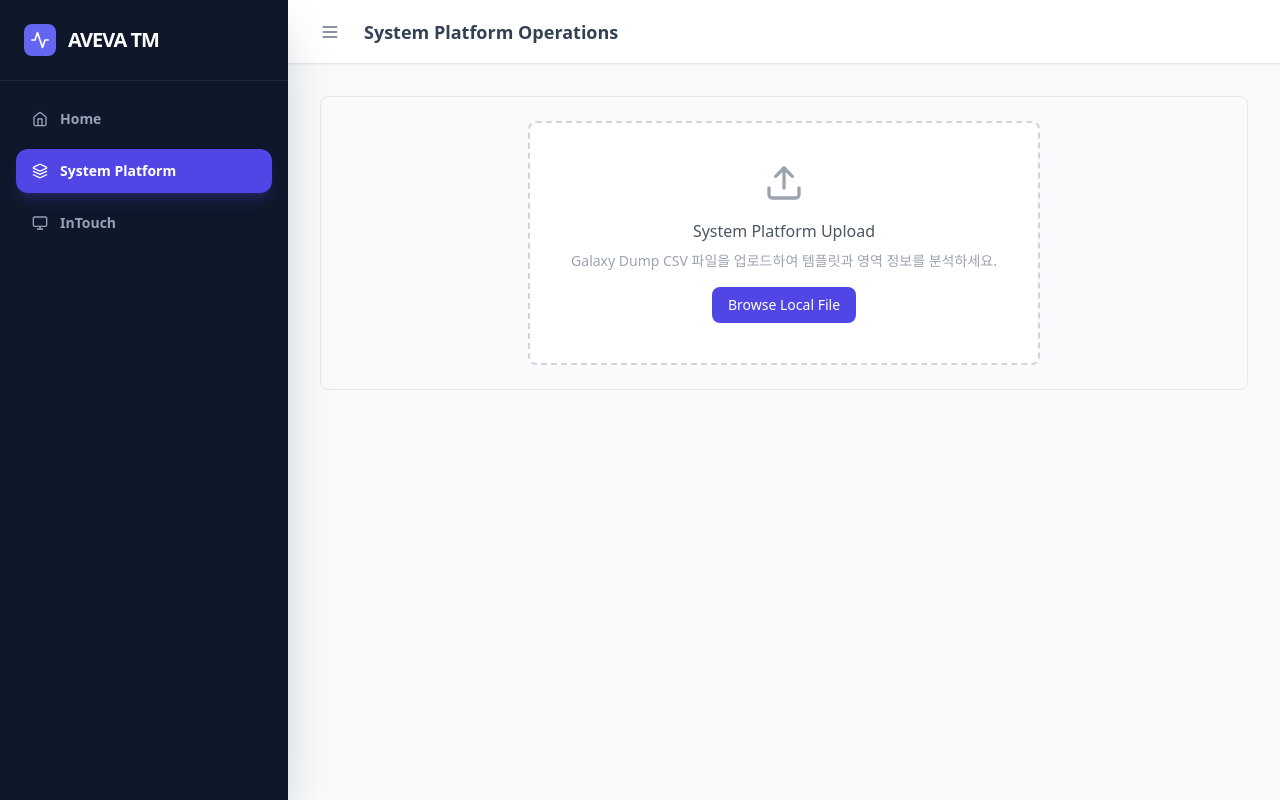
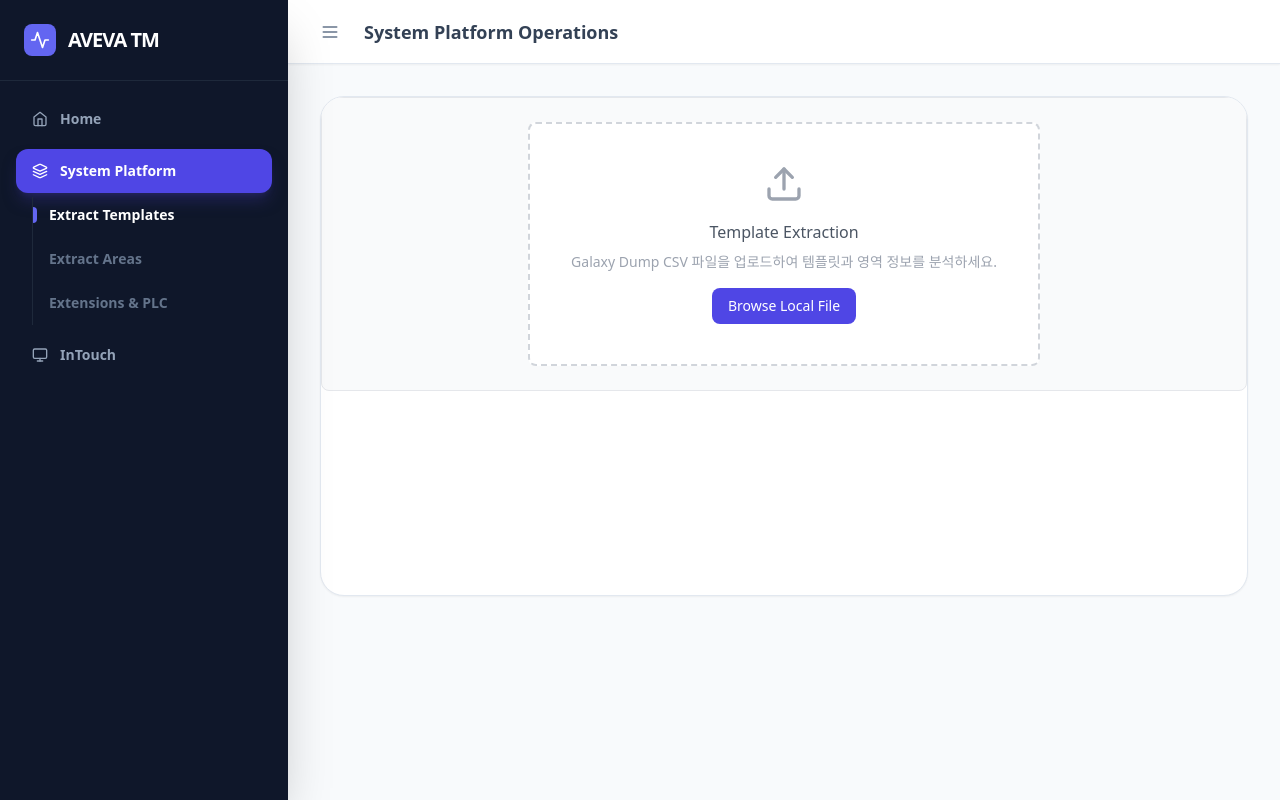
Before and after one commit to chaturu/Aveva_Tag_Manager, a React (Vite) app in the folder web_app/frontend/: page / in a window 1280 px wide. Both pictures are taken after a click on the button "System Platform". Built offline with nearby package versions, Linux system fonts and the light colour scheme.

Commit message:
Refactor System Platform navigation to show sub-menus and upload screens unconditionally

```diff
--- a/web_app/frontend/src/App.jsx
+++ b/web_app/frontend/src/App.jsx
@@ -211,7 +211,7 @@
                             active={activeMenu}
                             set={setActiveMenu}
                         />
-                        {activeMenu === 'system_platform' && session && (
+                        {activeMenu === 'system_platform' && (
                             <div className="mt-1 ml-4 flex flex-col gap-1 border-l border-slate-800">
                                 <SidebarSubItem id="templates" label="Extract Templates" active={activeSubMenu} set={setActiveSubMenu} />
                                 <SidebarSubItem id="areas" label="Extract Areas" active={activeSubMenu} set={setActiveSubMenu} />
@@ -329,12 +329,9 @@
 
                         {/* SYSTEM PLATFORM VIEW */}
                         {activeMenu === 'system_platform' && (
-                            <>
-                                {!session ? (
-                                    renderUploadScreen("System Platform Upload", "Galaxy Dump CSV 파일을 업로드하여 템플릿과 영역 정보를 분석하세요.")
-                                ) : (
                             <div className="bg-white rounded-3xl shadow-sm border border-slate-200 overflow-hidden min-h-[500px]">
                                 {activeSubMenu === 'templates' && (
+                                    !session ? renderUploadScreen("Template Extraction", "Galaxy Dump CSV 파일을 업로드하여 템플릿과 영역 정보를 분석하세요.") : (
                                         <div className="p-10">
                                             <h2 className="text-3xl font-black text-slate-800 mb-2">Template Extraction</h2>
                                             <p className="text-slate-500 mb-10 font-medium">추출할 템플릿을 선택하세요. $Area 속성은 자동으로 포함됩니다.</p>
@@ -370,9 +367,11 @@
                                                 </button>
                                             </div>
                                         </div>
+                                    )
                                 )}
 
                                 {activeSubMenu === 'areas' && (
+                                    !session ? renderUploadScreen("Area Extraction", "Galaxy Dump CSV 파일을 업로드하여 영역별 태그를 추출하세요.") : (
                                         <div className="p-10">
                                             <h2 className="text-3xl font-black text-slate-800 mb-2">Area Extraction</h2>
                                             <p className="text-slate-500 mb-10 font-medium">데이터를 필터링할 Area를 선택하세요. 선택한 Area에 해당하는 행만 유지됩니다.</p>
@@ -408,9 +407,11 @@
                                                 </button>
                                             </div>
                                         </div>
+                                    )
                                 )}
 
                                 {activeSubMenu === 'extensions' && (
+                                    !session ? renderUploadScreen("Extensions & PLC", "Galaxy Dump CSV 파일을 업로드하여 확장 속성 및 PLC 매트릭스를 분석하세요.") : (
                                         <div className="p-10 space-y-12">
                                             <section className="bg-slate-50/50 p-8 rounded-3xl border border-slate-100">
                                                 <h2 className="text-2xl font-black text-slate-800 mb-2">Extension Analysis</h2>
@@ -441,10 +442,9 @@
                                                 </div>
                                             </section>
                                         </div>
+                                    )
                                 )}
                             </div>
-                                )}
-                            </>
                         )}
 
                         {/* INTOUCH VIEW */}
```
Lines whose indentation alone changed are shown as unchanged.
